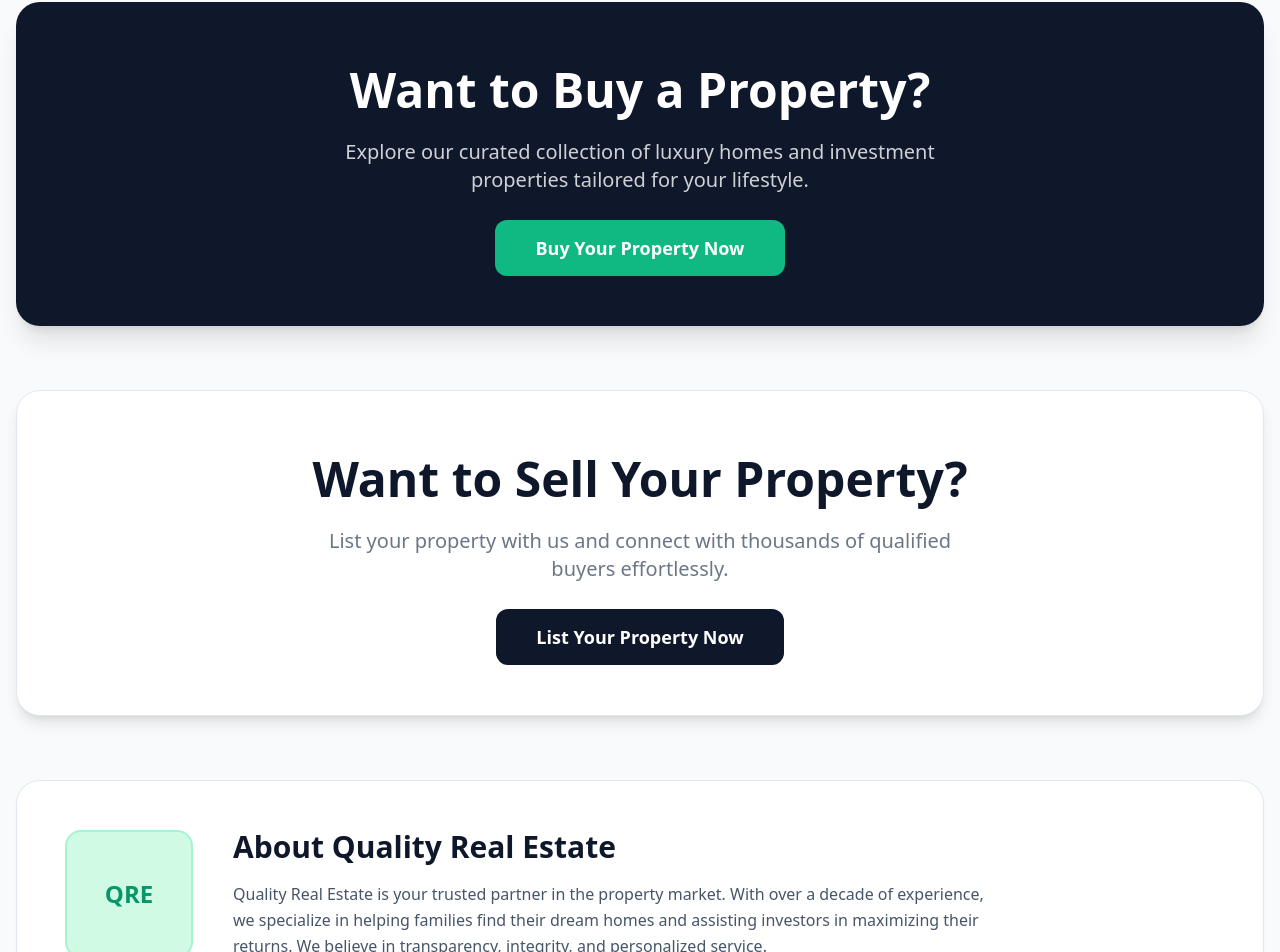
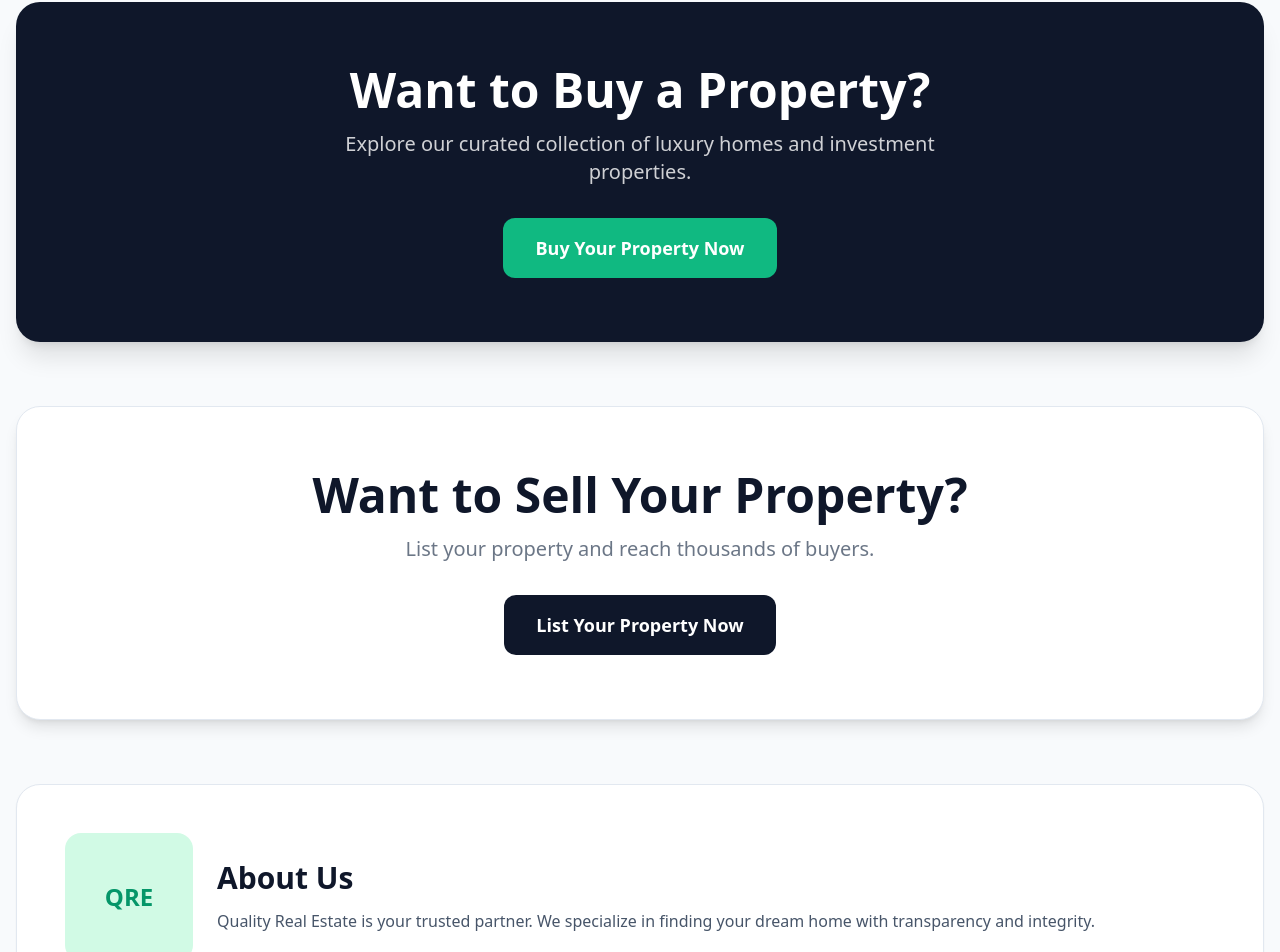
Before and after one commit to Abid-hasan12/quality-real-state, a React (Vite) app: page / in a window 1280 px wide. Shown: the part 107-1059 px from the top of the page. Built offline with nearby package versions, Linux system fonts and the light colour scheme.

Commit message:
install framer moiton

```diff
--- a/package.json
+++ b/package.json
@@ -9,6 +9,7 @@
     "preview": "vite preview"
   },
   "dependencies": {
+    "framer-motion": "^12.42.2",
     "react": "^18.3.1",
     "react-dom": "^18.3.1",
     "react-router-dom": "^7.18.1"
--- a/src/pages/Home.jsx
+++ b/src/pages/Home.jsx
@@ -1,5 +1,6 @@
 import React from 'react';
 import { Link } from 'react-router-dom';
+import { motion } from 'framer-motion';
 import Navbar from '../components/Navbar';
 import Footer from '../components/Footer';
 import PropertyCard from '../components/PropertyCard';
@@ -10,42 +11,61 @@ const Home = () => {
     <div className="min-h-screen bg-slate-50">
       <Navbar />
 
-      <main className="mx-auto max-w-7xl px-4 py-12 space-y-16">
+      <main className="mx-auto max-w-7xl px-4 py-8 md:py-12 space-y-8 md:space-y-16">
 
-        {/* ১. বায়ার সেকশন */}
-        <section className="bg-slate-900 text-white p-16 rounded-3xl text-center shadow-xl">
-          <h2 className="text-5xl font-extrabold mb-6">Want to Buy a Property?</h2>
-          <p className="text-xl mb-10 opacity-80 max-w-2xl mx-auto">Explore our curated collection of luxury homes and investment properties tailored for your lifestyle.</p>
-          <Link to="/properties" className="bg-emerald-500 hover:bg-emerald-600 text-white px-10 py-4 rounded-xl font-bold transition duration-300 text-lg">
-            Buy Your Property Now
-          </Link>
-        </section>
+        {/* বায়ার সেকশন */}
+        <motion.section
+          initial={{ opacity: 0, y: 30 }}
+          animate={{ opacity: 1, y: 0 }}
+          transition={{ duration: 0.6 }}
+          className="bg-slate-900 text-white p-8 md:p-16 rounded-3xl text-center shadow-xl hover:shadow-2xl transition-shadow"
+        >
+          <h2 className="text-3xl md:text-5xl font-extrabold mb-4">Want to Buy a Property?</h2>
+          <p className="text-base md:text-xl mb-8 opacity-80 max-w-2xl mx-auto">Explore our curated collection of luxury homes and investment properties.</p>
+          <motion.div whileHover={{ scale: 1.05 }} whileTap={{ scale: 0.95 }}>
+            <Link to="/properties" className="block md:inline-block bg-emerald-500 hover:bg-emerald-600 text-white px-8 py-4 rounded-xl font-bold text-lg">
+              Buy Your Property Now
+            </Link>
+          </motion.div>
+        </motion.section>
 
-        {/* ২. সেলার সেকশন */}
-        <section className="bg-white border border-slate-200 p-16 rounded-3xl text-center shadow-lg">
-          <h2 className="text-5xl font-extrabold mb-6 text-slate-900">Want to Sell Your Property?</h2>
-          <p className="text-xl mb-10 opacity-80 max-w-2xl mx-auto text-slate-600">List your property with us and connect with thousands of qualified buyers effortlessly.</p>
-          <Link to="/list-property" className="bg-slate-900 hover:bg-slate-800 text-white px-10 py-4 rounded-xl font-bold transition duration-300 text-lg">
-            List Your Property Now
-          </Link>
-        </section>
+        {/* সেলার সেকশন */}
+        <motion.section
+          initial={{ opacity: 0, y: 30 }}
+          whileInView={{ opacity: 1, y: 0 }}
+          viewport={{ once: true }}
+          className="bg-white border border-slate-200 p-8 md:p-16 rounded-3xl text-center shadow-lg hover:border-emerald-500 transition-colors"
+        >
+          <h2 className="text-3xl md:text-5xl font-extrabold mb-4 text-slate-900">Want to Sell Your Property?</h2>
+          <p className="text-base md:text-xl mb-8 opacity-80 max-w-2xl mx-auto text-slate-600">List your property and reach thousands of buyers.</p>
+          <motion.div whileHover={{ scale: 1.05 }} whileTap={{ scale: 0.95 }}>
+            <Link to="/list-property" className="block md:inline-block bg-slate-900 hover:bg-slate-800 text-white px-8 py-4 rounded-xl font-bold text-lg">
+              List Your Property Now
+            </Link>
+          </motion.div>
+        </motion.section>
 
-        {/* ৩. এবাউট আস সেকশন */}
-        <section className="p-12 bg-white rounded-3xl shadow-sm border border-slate-200 flex flex-col md:flex-row items-center gap-10">
-          <div className="w-32 h-32 bg-emerald-100 rounded-2xl flex items-center justify-center text-emerald-600 font-bold text-2xl border-2 border-emerald-200">
+        {/* এবাউট সেকশন */}
+        <motion.section
+          initial={{ opacity: 0 }}
+          whileInView={{ opacity: 1 }}
+          className="p-6 md:p-12 bg-white rounded-3xl shadow-sm border border-slate-200 flex flex-col items-center text-center md:flex-row md:text-left gap-6"
+        >
+          <div className="w-20 h-20 md:w-32 md:h-32 bg-emerald-100 rounded-2xl flex items-center justify-center text-emerald-600 font-bold text-xl md:text-2xl flex-shrink-0">
             QRE
           </div>
           <div>
-            <h3 className="text-3xl font-bold mb-4 text-slate-900">About Quality Real Estate</h3>
-            <p className="text-slate-600 leading-relaxed max-w-3xl">
-              Quality Real Estate is your trusted partner in the property market. With over a decade of experience, we specialize in helping families find their dream homes and assisting investors in maximizing their returns. We believe in transparency, integrity, and personalized service.
+            <h3 className="text-2xl md:text-3xl font-bold mb-3 text-slate-900">About Us</h3>
+            <p className="text-slate-600 leading-relaxed">
+              Quality Real Estate is your trusted partner. We specialize in finding your dream home with transparency and integrity.
             </p>
           </div>
-        </section>
+        </motion.section>
 
       </main>
       <Footer />
     </div>
   );
 };
+
 export default Home;
```
Also changed, not shown: 1 other file (tests, documents, lock files or other folders).
